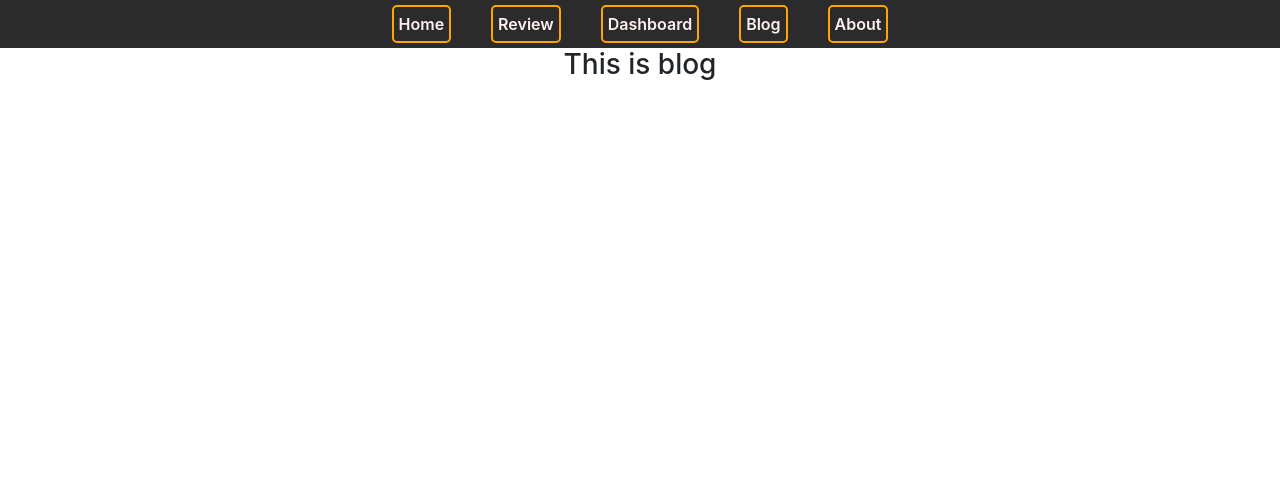
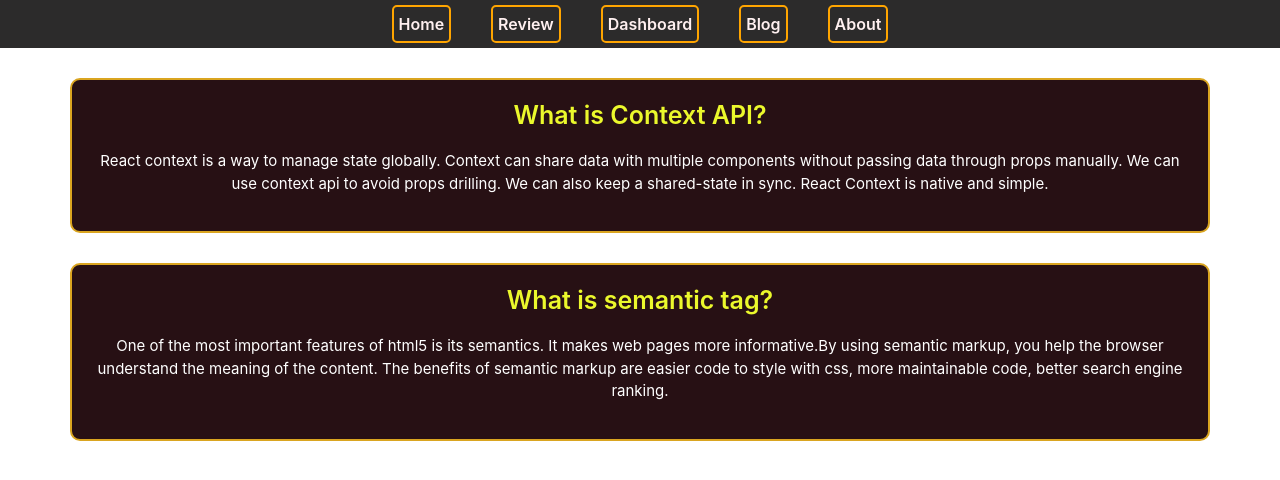
Before and after one commit to Arif6474/digital-camera, a React (Create React App) app: page /blog in a window 1280 px wide. Shown: the top 480 px of the page. Built offline with nearby package versions, Linux system fonts and the light colour scheme; the HTML template or start-up script is replaced by a standard one.

Commit message:
completed all requirement

```diff
--- a/src/components/About/About.js
+++ b/src/components/About/About.js
@@ -3,7 +3,7 @@ import React from 'react';
 const About = () => {
     return (
         <div>
-            <h3>this is about</h3>
+            <h3>This is about</h3>
         </div>
     );
 };
--- a/src/components/Blog/Blog.css
+++ b/src/components/Blog/Blog.css
@@ -0,0 +1,19 @@
+.container{
+    margin: 30px auto;
+    border: 2px solid goldenrod;
+    border-radius: 10px;
+    padding: 20px;
+    background-color: rgb(39, 16, 20);
+
+}
+
+.context{
+    margin-bottom: 20px;
+    color: rgb(235, 248, 44);
+    font-weight: 600;
+    font-size:25px;
+}
+.details{
+    font-size: 15px;
+    color:rgb(255, 255, 255)
+}
--- a/src/components/Blog/Blog.js
+++ b/src/components/Blog/Blog.js
@@ -1,9 +1,17 @@
 import React from 'react';
+import './Blog.css'
 
 const Blog = () => {
     return (
         <div>
-            <h3>This is blog</h3>
+            <div className="container">
+                <h2 className="context"> What is Context API?</h2>
+            <p className="details">React context is a way to manage state globally. Context can share data with multiple components without passing data through props manually. We can use context api to avoid props drilling. We can also keep a shared-state in sync.  React Context is native and simple.</p>
+            </div>
+            <div className="container">
+                <h2 className="context">What is semantic tag?</h2>
+                <p className="details">One of the most important features of html5 is its semantics. It makes web pages more informative.By using semantic markup, you help the browser understand the meaning of the content. The benefits of semantic markup are easier code to style with css, more maintainable code, better search engine ranking.</p>
+            </div>
         </div>
     );
 };
--- a/src/components/Dashboard/Dashboard.css
+++ b/src/components/Dashboard/Dashboard.css
@@ -2,3 +2,9 @@
     display: flex;
     margin: 50px;
 }
+.chart-title{
+    font-size: 20px;
+    color: rgb(37, 82, 48);
+    margin-bottom: 15px;
+    font-weight: bold;
+}
--- a/src/components/Dashboard/Dashboard.js
+++ b/src/components/Dashboard/Dashboard.js
@@ -44,7 +44,8 @@ const Dashboard = () => {
     ]
     return (
         <div className="chart-container ">
-
+           <div>
+             <h2 className="chart-title">Investment, Revenue & Sales</h2>
         <AreaChart width={730} height={250} data={data}
   margin={{ top: 10, right: 30, left: 0, bottom: 0 }}>
   <defs>
@@ -68,8 +69,9 @@ const Dashboard = () => {
   <Area type="monotone" dataKey="revenue" stroke="#82ca9d" fillOpacity={1} fill="url(#colorPv)" />
   <Area type="monotone" dataKey="sell" stroke="#ff7300" fillOpacity={1} fill="url(#colorPv)" />
 </AreaChart>
-
-
+</div>
+<div>
+<h2 className="chart-title">Investment, Revenue & Sales</h2>
 <RadarChart outerRadius={90} width={730} height={250} data={data}>
   <PolarGrid />
   <PolarAngleAxis dataKey="subject" />
@@ -80,7 +82,7 @@ const Dashboard = () => {
   <Tooltip/>
   <Legend />
 </RadarChart>
-
+</div>
 </div>
     );
 };
```
